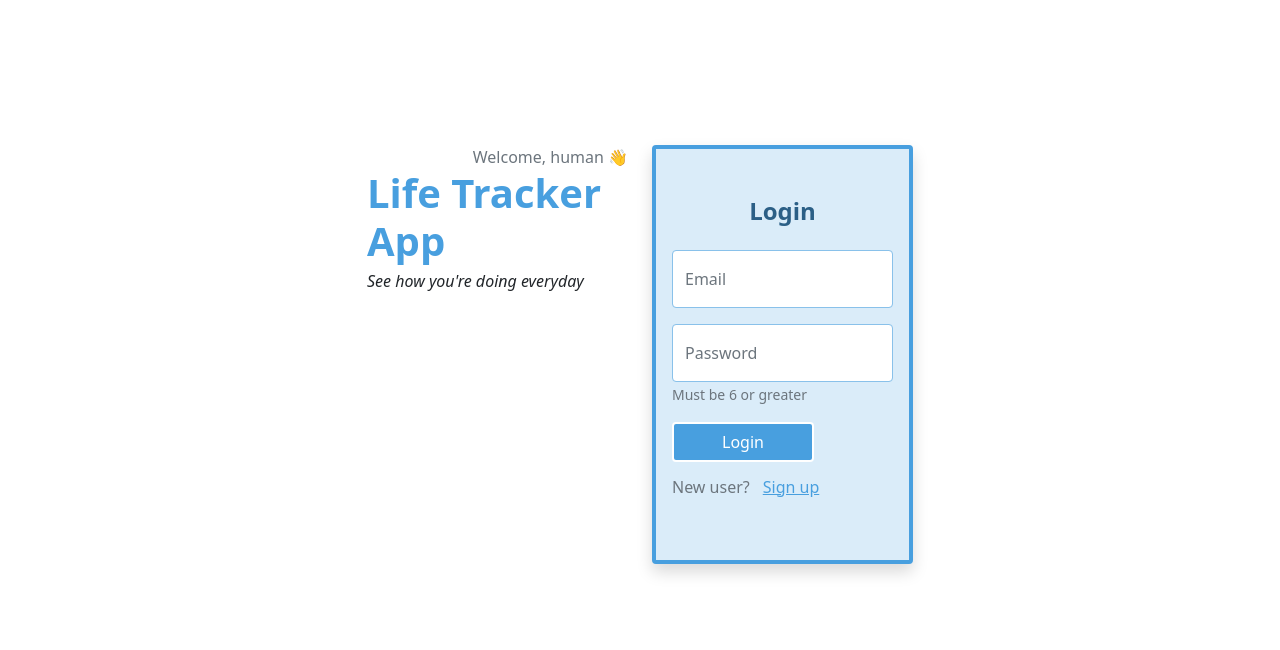
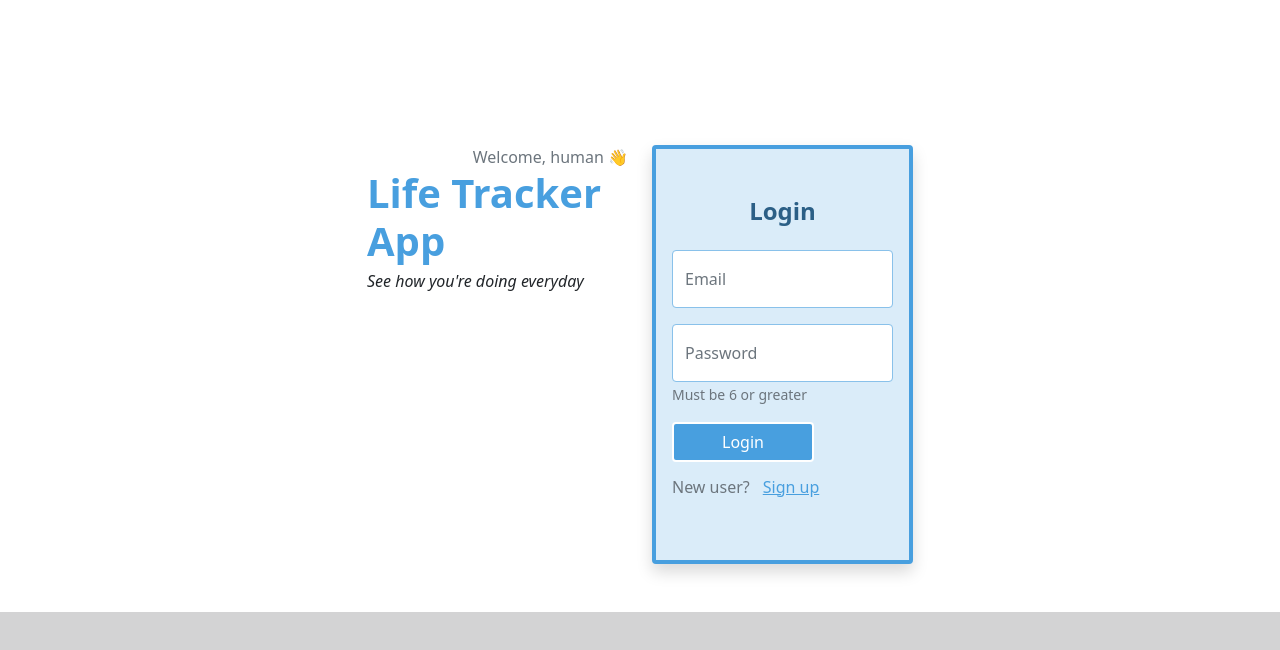
Before and after one commit to cyonii/life-tracker, a React (Create React App) app: page / in a window 1280 px wide. Shown: the top 650 px of the page. Built offline with nearby package versions, Linux system fonts and the light colour scheme; no server answers.

Commit message:
Remove elastic prevention workaround

```diff
--- a/src/assets/scss/style.scss
+++ b/src/assets/scss/style.scss
@@ -8,16 +8,6 @@ $success: #addc91;
 :root,
 html {
   @include gradient-bg(shift-color($dark, $alert-bg-scale));
-}
-
-body {
-  width: 100vw;
-  height: 100vh;
-  overflow: hidden;
-}
-
-#root {
-  overflow: auto;
 }
 
 a {
```
